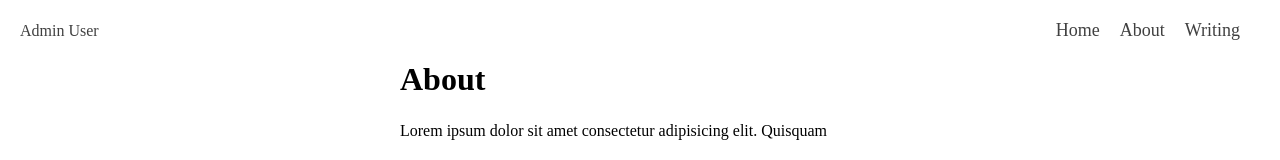
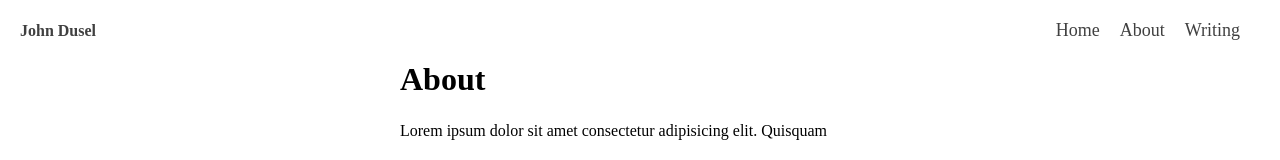
Before and after one commit to lancegoyke/johndusel.com, a Next.js app in the folder frontend/: page /about in a window 1280 px wide. Shown: the top 160 px of the page. Built offline with nearby package versions, Linux system fonts and the light colour scheme.

Commit message:
update navbar to use SITE_TITLE var

```diff
--- a/frontend/src/components/Navbar.tsx
+++ b/frontend/src/components/Navbar.tsx
@@ -4,7 +4,7 @@ import styles from "../styles/Navbar.module.css";
 export default function Navbar({ showLogo = true }: { showLogo?: boolean }) {
   return (
     <header className={styles.menu}>
-      {showLogo && <div className={styles.logo}>Admin User</div>}
+      {showLogo && <div className={styles.logo}>{process.env.SITE_TITLE}</div>}
       <nav>
         <Link href="/">Home</Link>
         <Link href="/about">About</Link>
--- a/frontend/src/styles/Navbar.module.css
+++ b/frontend/src/styles/Navbar.module.css
@@ -17,4 +17,5 @@
 /* CSS for the logo */
 .logo {
   margin-right: auto;
+  font-weight: 700;
 }
```
